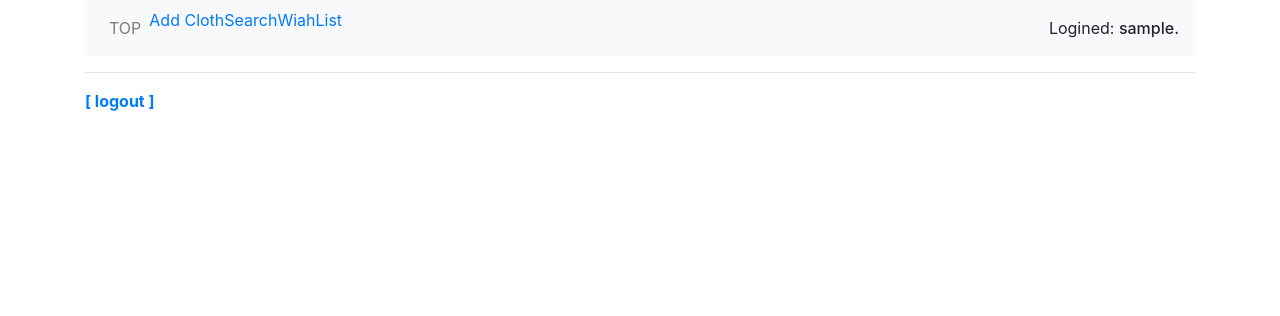
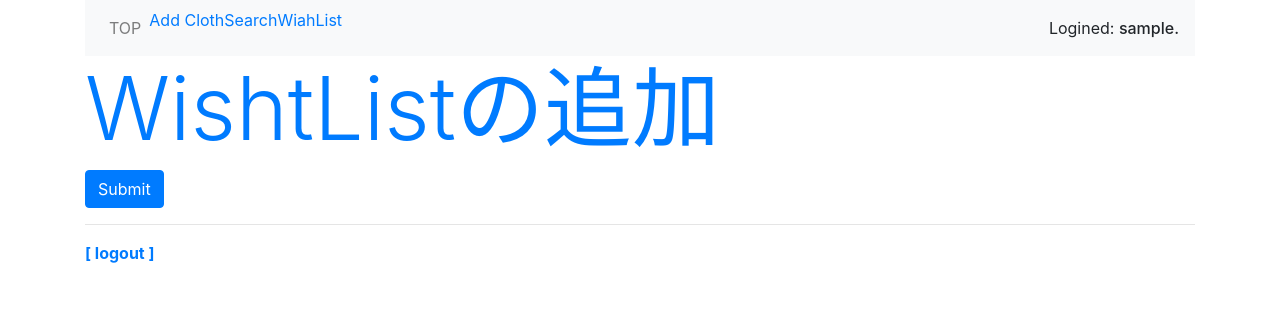
Before and after one commit to kimuson13/close-cloth, a Django app: template cloth_manage/clothes/templates/clothes/wishlist_add.html in a window 1280 px wide. Shown: the top 316 px of the page. Run offline with Django 3.2, Linux system fonts and the light colour scheme; the template is opened without the code that fills it: most values are stand-ins (such as "Sample title", 1, 10 or a date in 2020); some libraries are stand-ins or nearby versions.

Commit message:
Update wishlist_add.html

```diff
--- a/cloth_manage/clothes/templates/clothes/wishlist_add.html
+++ b/cloth_manage/clothes/templates/clothes/wishlist_add.html
@@ -3,7 +3,13 @@
 {% block title %}{{title}}{% endblock %}
 
 {% block header %}
+<h1 class="display-2 text-primary">WishtListの追加</h1>
 {% endblock %}
 
 {% block content %}
+<form action="{% url 'wishlist_add' %}" method="POST">
+    {% csrf_token %}
+    {{ form.as_p }}
+    <input type="submit" vlaue="追加する" class="btn btn-primary">
+</form>
 {% endblock %}
```
